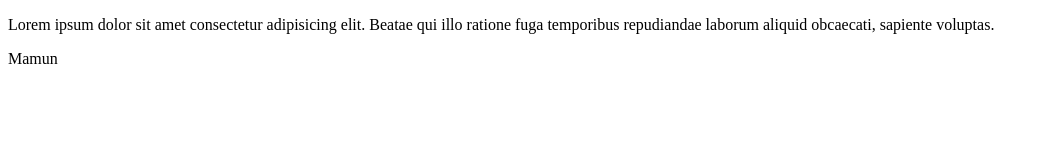
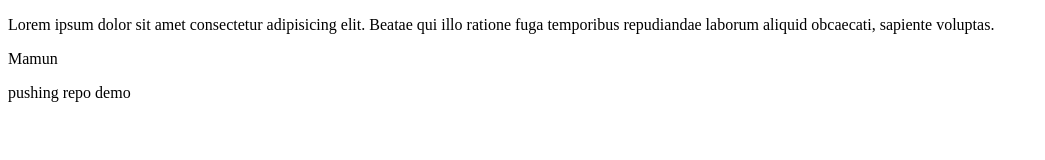
Before and after one commit to dmamun/mamun, a plain HTML site: page index.html in a window 1280 px wide. Shown: the whole page, without its empty margins (0-1045 px from the left). Drawn offline with Linux system fonts and the light colour scheme.

Commit message:
first commit

```diff
--- a/index.html
+++ b/index.html
@@ -8,5 +8,6 @@
 <body>
     <p>Lorem ipsum dolor sit amet consectetur adipisicing elit. Beatae qui illo ratione fuga temporibus repudiandae laborum aliquid obcaecati, sapiente voluptas.</p>
     <p>Mamun</p>
+    <p>pushing repo demo</p>
 </body>
 </html>
```
